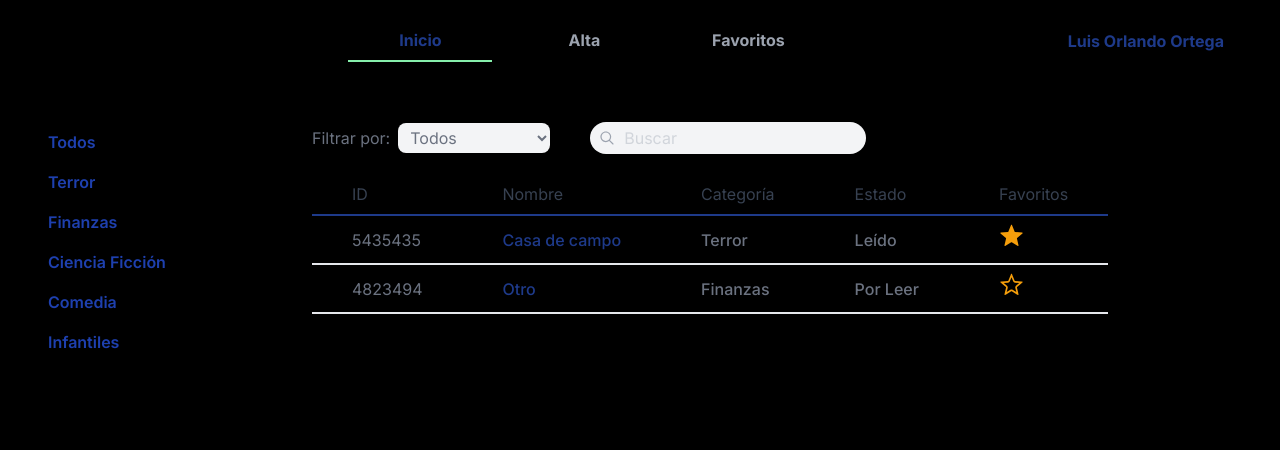
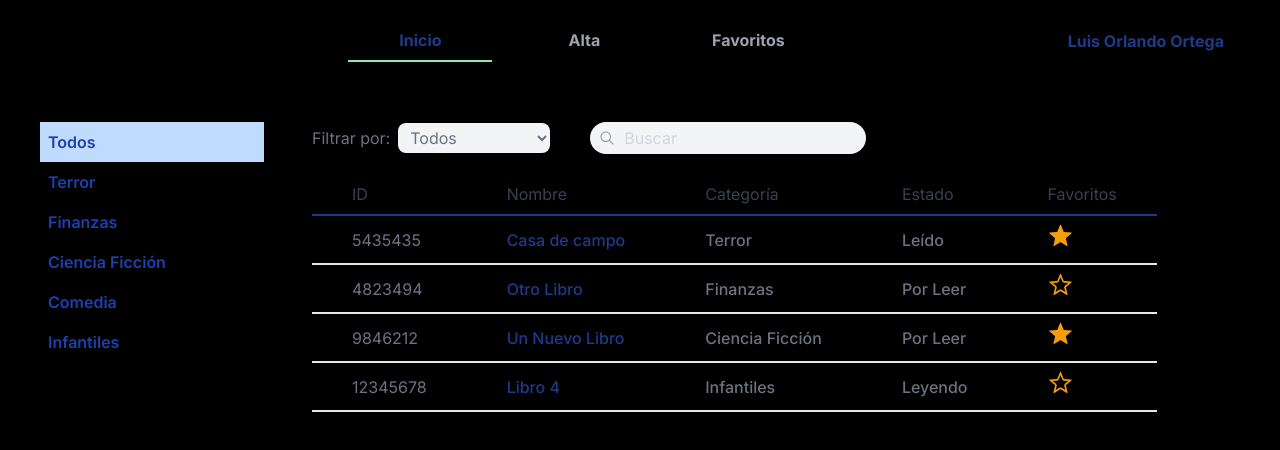
Before and after one commit to AlonsoMtzG/biblioteca, a Next.js app in the folder biblio/: page / in a window 1280 px wide. Shown: the top 450 px of the page. Built offline with nearby package versions, Linux system fonts and the light colour scheme.

Commit message:
connect category state in table and sidebar
added category provider to handle category selected state in table filter and sidebar

```diff
--- a/biblio/app/page.tsx
+++ b/biblio/app/page.tsx
@@ -1,15 +1,19 @@
 'use client';
+import { CategoryProvider } from '@/context/CategoryProvider';
+import { DataProvider } from '@/context/DataProvider';
+
 import { Sidebar } from '@/components/Sidebar';
 import { Table } from '@/components/Table';
-import { DataProvider } from '@/context/DataProvider';
 
 export default function Home() {
   return (
     <DataProvider>
-      <div className="w-full h-full flex gap-12">
-        <Sidebar />
-        <Table />
-      </div>
+      <CategoryProvider>
+        <div className="w-full h-full flex gap-12">
+          <Sidebar />
+          <Table />
+        </div>
+      </CategoryProvider>
     </DataProvider>
   );
 }
--- a/biblio/components/Sidebar.tsx
+++ b/biblio/components/Sidebar.tsx
@@ -1,11 +1,22 @@
+import { useContext } from 'react';
+
+import { CategoryContext } from '@/context/CategoryProvider';
 import { categories } from '@/constants';
 
 export const Sidebar = () => {
+  const { categorySelected, setCategorySelected } = useContext(CategoryContext);
+
   return (
     <div className="flex flex-col w-56 shadow-xl text-blue-800 font-semibold">
       {categories.map((category) => {
         return (
-          <button key={category} className="p-2 text-left hover:bg-blue-100">
+          <button
+            key={category}
+            className={`p-2 text-left hover:bg-blue-100 ${
+              categorySelected === category && 'bg-blue-200'
+            }`}
+            onClick={() => setCategorySelected(category)}
+          >
             {category}
           </button>
         );
--- a/biblio/components/Table/FilterSelect.tsx
+++ b/biblio/components/Table/FilterSelect.tsx
@@ -1,9 +1,17 @@
+import { Dispatch, SetStateAction } from 'react';
+
 import { categories } from '@/constants';
-import { useState } from 'react';
+import { CategorySelect } from '@/interfaces';
 
-export const FilterSelect = () => {
-  const [categorySelected, setCategorySelected] = useState();
+interface Props {
+  categorySelected: CategorySelect;
+  setCategorySelected: Dispatch<SetStateAction<CategorySelect>>;
+}
 
+export const FilterSelect = ({
+  categorySelected,
+  setCategorySelected,
+}: Props) => {
   const handleCategory = (e: any) => {
     setCategorySelected(e.target.value);
   };
--- a/biblio/components/Table/index.tsx
+++ b/biblio/components/Table/index.tsx
@@ -1,15 +1,17 @@
 import { useContext } from 'react';
 
 import { DataContext } from '@/context/DataProvider';
+import { CategoryContext } from '@/context/CategoryProvider';
 
 import { SearchInput } from './SearchInput';
 import { FilterSelect } from './FilterSelect';
 import { FavoriteButton } from '../FavoriteButton';
 
 export const Table = () => {
+  const { dataState, setDataState } = useContext(DataContext);
+  const { categorySelected, setCategorySelected } = useContext(CategoryContext);
+
   const columns = ['ID', 'Nombre', 'Categoría', 'Estado', 'Favoritos'];
-
-  const { dataState, setDataState } = useContext(DataContext);
 
   const handleFavorite = (idx: number) => {
     const newData = [...dataState];
@@ -20,7 +22,10 @@ export const Table = () => {
   return (
     <div>
       <div className="flex mb-5">
-        <FilterSelect />
+        <FilterSelect
+          categorySelected={categorySelected}
+          setCategorySelected={setCategorySelected}
+        />
         <SearchInput />
       </div>
       <table className="table-auto shadow-lg">
--- a/biblio/constants/index.ts
+++ b/biblio/constants/index.ts
@@ -1,4 +1,6 @@
-export const categories = [
+import { CategorySelect, Status } from '@/interfaces';
+
+export const categories: CategorySelect[] = [
   'Todos',
   'Terror',
   'Finanzas',
@@ -7,4 +9,4 @@ export const categories = [
   'Infantiles',
 ];
 
-export const status = ['Por Leer', 'Leído', 'Leyendo', 'Favorito'];
+export const status: Status[] = ['Por Leer', 'Leído', 'Leyendo'];
--- /dev/null
+++ b/biblio/context/CategoryProvider.tsx
@@ -0,0 +1,29 @@
+import { CategorySelect } from '@/interfaces';
+import { Dispatch, SetStateAction, createContext, useState } from 'react';
+//  Context's value type
+type CategoryContextType = {
+  categorySelected: CategorySelect;
+  setCategorySelected: Dispatch<SetStateAction<CategorySelect>>;
+};
+
+export const CategoryContext = createContext<CategoryContextType>({
+  categorySelected: 'Todos',
+  setCategorySelected: () => {},
+});
+
+//Props type for the provider component
+interface Props {
+  children: React.ReactNode | React.ReactNode[];
+}
+
+// Provider to handle the state of the category selected
+export const CategoryProvider = ({ children }: Props) => {
+  const [categorySelected, setCategorySelected] =
+    useState<CategorySelect>('Todos');
+
+  return (
+    <CategoryContext.Provider value={{ categorySelected, setCategorySelected }}>
+      {children}
+    </CategoryContext.Provider>
+  );
+};
--- a/biblio/data/index.ts
+++ b/biblio/data/index.ts
@@ -10,9 +10,23 @@ export const initialData: Book[] = [
   },
   {
     id: '4823494',
-    name: 'Otro',
+    name: 'Otro Libro',
     category: 'Finanzas',
     status: 'Por Leer',
     favorite: false,
   },
+  {
+    id: '9846212',
+    name: 'Un Nuevo Libro',
+    category: 'Ciencia Ficción',
+    status: 'Por Leer',
+    favorite: true,
+  },
+  {
+    id: '12345678',
+    name: 'Libro 4',
+    category: 'Infantiles',
+    status: 'Leyendo',
+    favorite: false,
+  },
 ];
```
Also changed, not shown: biblio/interfaces/index.ts (+13 -7 lines).
